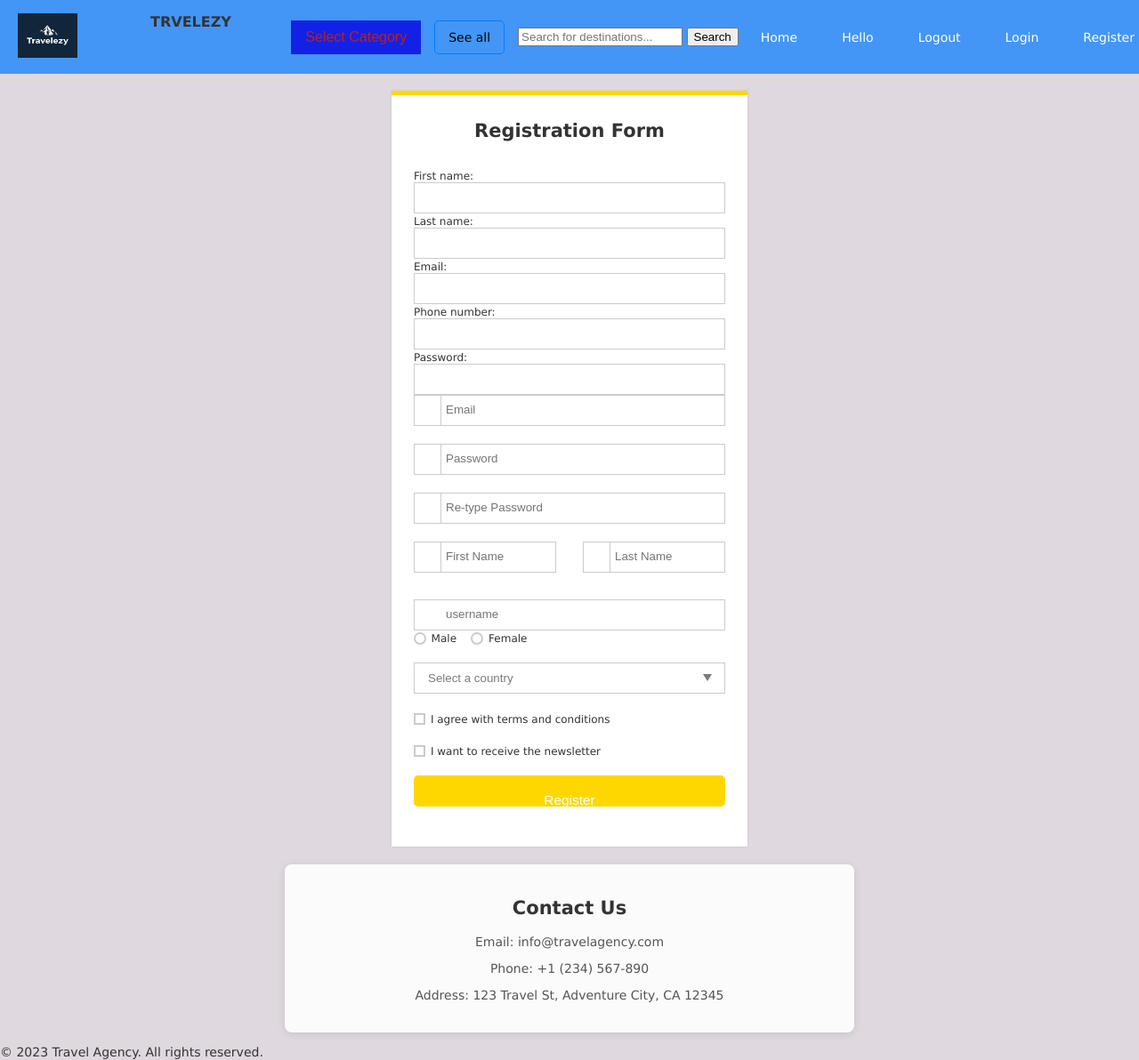
After one commit to Friendlysiva143/travelezy_adv, a Django app: template templates/accounts/register.html in a window 1280 px wide. The commit adds this page. Shown: the top 1192 px of the page at 89% size. Run offline with Django 5.2, Linux system fonts and the light colour scheme; the template is opened without the code that fills it: values that come from a table or form of the project are taken from there, others are empty; parts of the project's set-up code (start-up, migrations or seed data) failed here and were passed over.

Commit message:
register

```diff
--- /dev/null
+++ b/accounts/forms.py
@@ -0,0 +1,6 @@
+from django import forms
+from .models import Account
+class RegistrationForms(forms.ModelForm):
+    class Meta:
+        model=Account
+        fields=['first_name','last_name','email','phone_number','password']
--- /dev/null
+++ b/accounts/urls.py
@@ -0,0 +1,7 @@
+from django.urls import path
+from . import views
+urlpatterns=[
+    path('register/',views.register,name='register'),
+    path('login/',views.login,name='login'),
+    path('logout/',views.logout,name='logout')
+]
--- /dev/null
+++ b/templates/accounts/register.html
@@ -0,0 +1,70 @@
+{% extends 'base.html' %}
+{% block content %}
+<div class="form_wrapper">
+    <div class="form_container">
+      <div class="title_container">
+        <h2>Registration Form</h2>
+      </div>
+      <div class="row clearfix">
+        <div class="">
+          <form action="register" method="post">
+            {{form}}
+            {% csrf_token %}
+            <div class="input_field"> <span><i aria-hidden="true" class="fa fa-envelope"></i></span>
+              <input type="email" name="email" placeholder="Email" required />
+            </div>
+            <div class="input_field"> <span><i aria-hidden="true" class="fa fa-lock"></i></span>
+              <input type="password" name="password1" placeholder="Password" required />
+            </div>
+            <div class="input_field"> <span><i aria-hidden="true" class="fa fa-lock"></i></span>
+              <input type="password" name="password2" placeholder="Re-type Password" required />
+            </div>
+            <div class="row clearfix">
+              <div class="col_half">
+                <div class="input_field"> <span><i aria-hidden="true" class="fa fa-user"></i></span>
+                  <input type="text" name="first_name" placeholder="First Name" />
+                </div>
+              </div>
+              <div class="col_half">
+                <div class="input_field"> <span><i aria-hidden="true" class="fa fa-user"></i></span>
+                  <input type="text" name="last_name" placeholder="Last Name" required />
+                </div>
+              </div>
+            </div>
+            <div>
+              <input type="text" name="username" placeholder="username" required/>
+            </div>
+            <div class="input_field radio_option">
+              <input type="radio" name="radiogroup1" id="rd1">
+              <label for="rd1">Male</label>
+              <input type="radio" name="radiogroup1" id="rd2">
+              <label for="rd2">Female</label>
+            </div>
+            <div class="input_field select_option">
+              <select>
+                <option>Select a country</option>
+                <option>Option 1</option>
+                <option>Option 2</option>
+              </select>
+              <div class="select_arrow"></div>
+            </div>
+            <div class="input_field checkbox_option">
+              <input type="checkbox" id="cb1">
+              <label for="cb1">I agree with terms and conditions</label>
+            </div>
+            <div class="input_field checkbox_option">
+              <input type="checkbox" id="cb2">
+              <label for="cb2">I want to receive the newsletter</label>
+            </div>
+            <input class="button" type="submit" value="Register" />
+          </form>
+          <div>
+    {% for message in messages %}
+    <h3>{{message}}</h3>
+    {% endfor %}
+  </div>
+        </div>
+      </div>
+    </div>
+  </div>
+{% endblock %}
--- a/templates/base.html
+++ b/templates/base.html
@@ -6,6 +6,7 @@
     <meta charset="UTF-8">
     <meta name="viewport" content="width=device-width, initial-scale=1.0">
     <link rel="stylesheet" href="{% static 'css/index.css' %}">
+    <link rel="stylesheet" href="{% static 'css/register.css' %}">
     <title>Travel Page</title>
 </head>
 <body>
--- a/templates/includes/navbar.html
+++ b/templates/includes/navbar.html
@@ -18,15 +18,16 @@
             </div>
         </div>
         <a href="{% url 'trips' %}" class="btn btn-outline-primary float-right" style="color: black;">See all</a>
-            <input type="text" id="search" name="search" placeholder="Search for destinations..." required>
+        <form action="{% url 'search' %}" class="search_box" method="GET">
+            <input type="text" id="search" name="keyword" placeholder="Search for destinations..." required>
             <button type="submit">Search</button>
+        </form>
         <a href="/">Home</a>
-        {% if user.is_authenticated %}
-        <a href="accounts/profile">Hello, {{ user.first_name }}</a>
+
+        <a href="accounts/profile">Hello</a>
         <a href="accounts/logout">Logout</a>
-        {% else %}
-        <a href="accounts/login">Login</a>
-        <a href="accounts/register">Register</a>
-        {% endif %}
+        <a href="{% url 'login' %}">Login</a>
+        <a href="{% url 'register' %}">Register</a>
+
     </nav>
 </header>
--- a/travelezy/urls.py
+++ b/travelezy/urls.py
@@ -22,5 +22,6 @@ from django.conf import settings
 urlpatterns = [
     path('admin/', admin.site.urls),
     path('',views.home,name='home'),
-    path('trips/',include('trips.urls'),)
+    path('trips/',include('trips.urls')),
+    path('accounts/',include('accounts.urls')),
 ]+static(settings.MEDIA_URL,document_root=settings.MEDIA_ROOT)
--- a/trips/urls.py
+++ b/trips/urls.py
@@ -2,6 +2,7 @@ from django.urls import path
 from . import views
 urlpatterns=[
     path('',views.trips,name='trips'),
-    path('<slug:catogery_slug>/',views.trips,name='places_by_catogery'),
-    path('<slug:catogery_slug>/<slug:place_slug>/',views.place_details,name='place_details'),
+    path('catogery/<slug:catogery_slug>/',views.trips,name='places_by_catogery'),
+    path('catogery/<slug:catogery_slug>/<slug:place_slug>/',views.place_details,name='place_details'),
+    path('search/',views.search,name='search')
 ]
```
Also changed, not shown: accounts/views.py (+11 -1 lines), templates/trips/trips.html (+9 -0 lines), trips/views.py (+24 -0 lines), media/photos/places/vanajangi.jpeg (added), templates/accounts/login.html (added).
